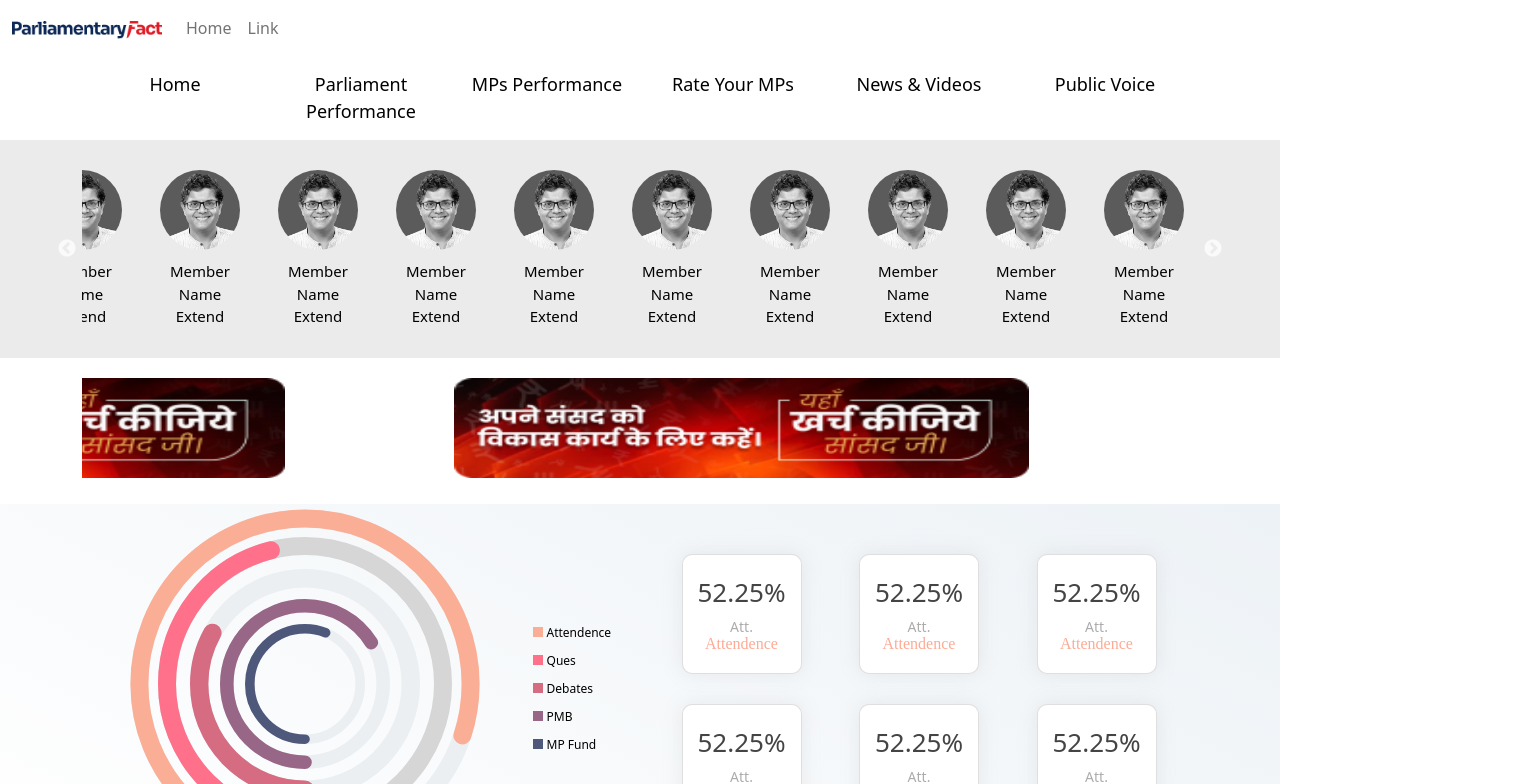
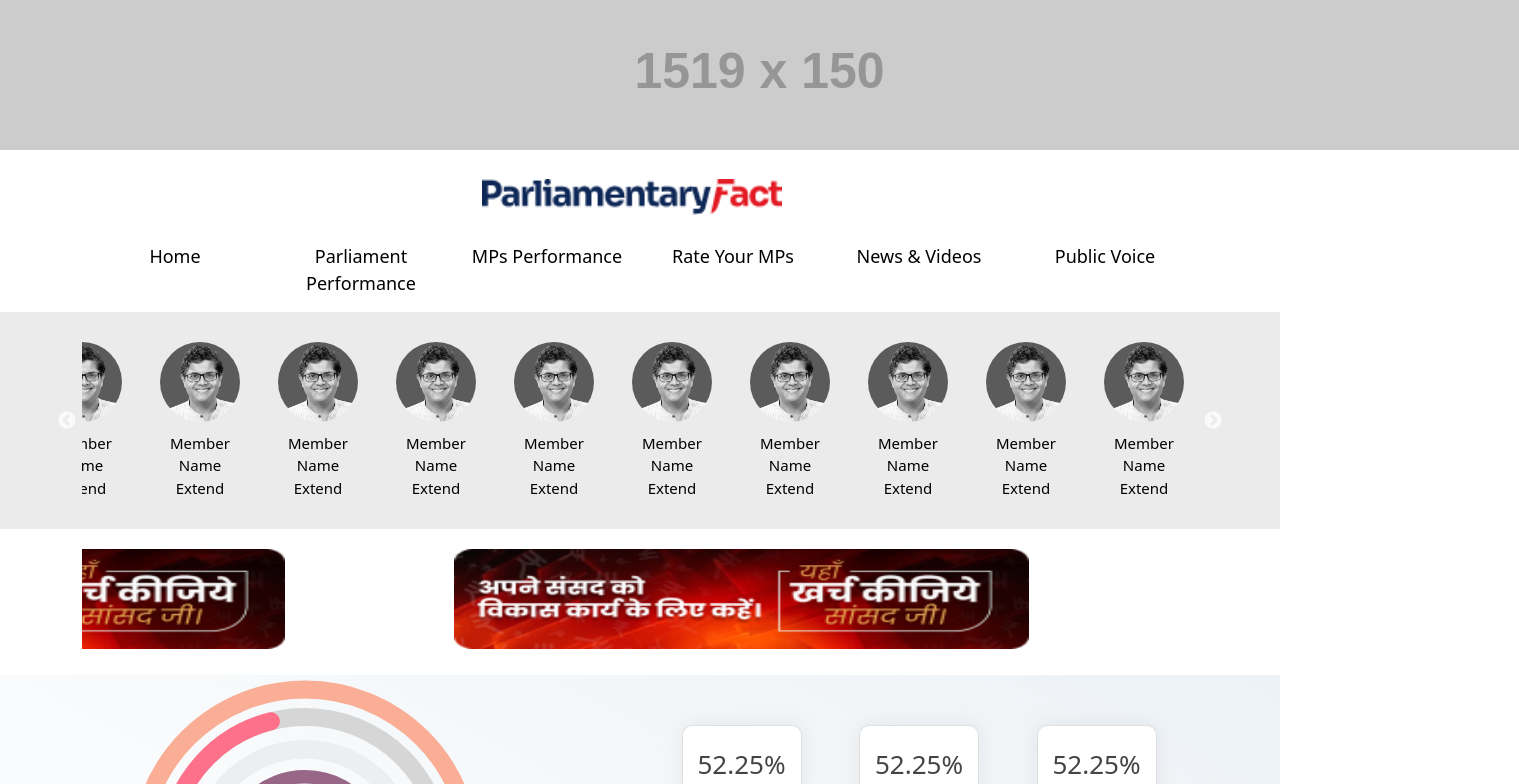
Before and after one commit to cuberoot-technologies/pmfact-react, a React (Vite) app: page / in a window 1280 px wide. Shown: the top 784 px of the page, 1519 px wide, since content can reach past the window. Built offline with nearby package versions, Linux system fonts and the light colour scheme.

Commit message:
Update: Add Ad and Make logo Center

```diff
--- a/src/components/Topbar.jsx
+++ b/src/components/Topbar.jsx
@@ -8,10 +8,12 @@ import { BsSearch } from "react-icons/bs";
 
 function Topbar() {
   return (
-    <Navbar expand="lg">
+    <>
+   <div> <img src=" https://placehold.co/1519x150" /></div>
+   <Navbar expand="lg" className="d-flex justify-content-center">
       <Container fluid>
-        <Navbar.Brand href="#">
-          <img src={pflogo} alt="" width="150px" />
+        <Navbar.Brand href="#" className="text-center w-100"> {/* Add text-center and w-100 classes */}
+          <img src={pflogo} alt="" width="300px" className="mx-auto mt-3" />
         </Navbar.Brand>
 
         <Navbar.Toggle aria-controls="navbarScroll" />
@@ -21,12 +23,13 @@ function Topbar() {
             style={{ maxHeight: "100px" }}
             navbarScroll
           >
-            <Nav.Link href="#action1">Home</Nav.Link>
-            <Nav.Link href="#action2">Link</Nav.Link>
+            {/* <Nav.Link href="#action1">Home</Nav.Link>
+            <Nav.Link href="#action2">Link</Nav.Link> */}
           </Nav>
         </Navbar.Collapse>
       </Container>
     </Navbar>
+    </>
   );
 }
 
```
Also changed, not shown: src/assets/News.jpg (added).
